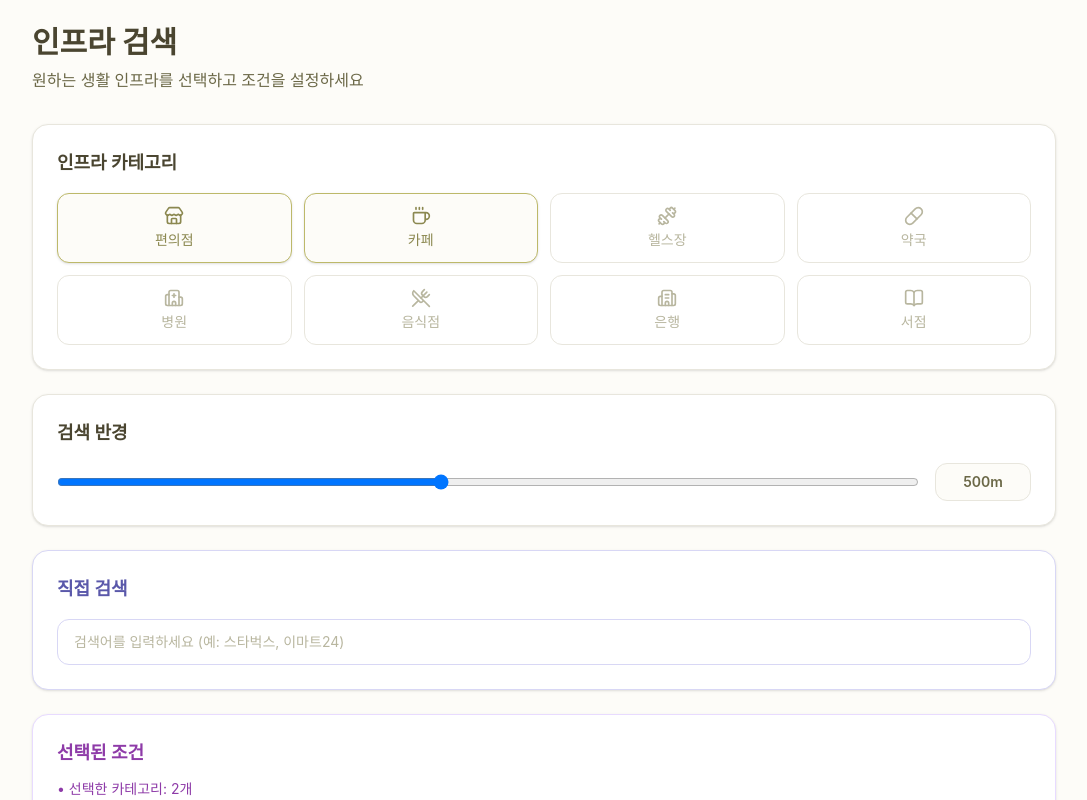
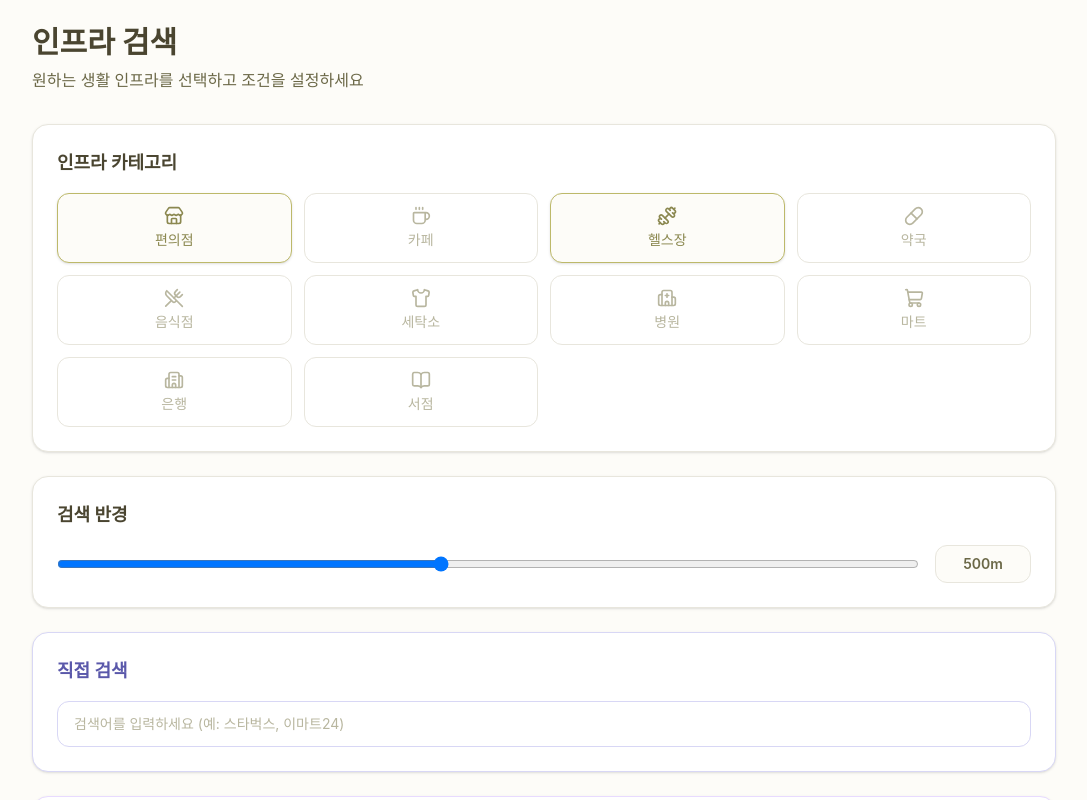
Before and after one commit to skku-2026-capstone-team-2/rooming-frontend, a React (Vite) app in the folder rooming/: page /infra-search in a window 1280 px wide. Shown: the top 800 px of the page, without its empty margins (96-1183 px from the left). Built offline with nearby package versions, Linux system fonts and the light colour scheme; a web font is replaced by a local one.

Commit message:
fix: 빌드 오류 수정

```diff
--- a/rooming/eslint.config.js
+++ b/rooming/eslint.config.js
@@ -19,8 +19,5 @@ export default defineConfig([
       ecmaVersion: 2020,
       globals: globals.browser,
     },
-    rules: {
-      'react-refresh/only-export-components': 'warn',
-    },
   },
 ])
--- a/rooming/src/app/pages/InfraSearchModal.tsx
+++ b/rooming/src/app/pages/InfraSearchModal.tsx
@@ -1,57 +1,88 @@
-import { useState } from "react";
+import { useState, type ElementType } from "react";
 import { useNavigate } from "react-router";
-import { Store, Coffee, Dumbbell, Pill, UtensilsCrossed, Shirt, Hospital, ShoppingCart, Building2, BookOpen } from "lucide-react";
+import {
+  Store,
+  Coffee,
+  Dumbbell,
+  Pill,
+  UtensilsCrossed,
+  Shirt,
+  Hospital,
+  ShoppingCart,
+  Building2,
+  BookOpen,
+} from "lucide-react";
 
-// const infraCategories = [
-//   { id: "convenience", name: "편의점", Icon: Store },
-//   { id: "cafe", name: "카페", Icon: Coffee },
-//   { id: "gym", name: "헬스장", Icon: Dumbbell },
-//   { id: "pharmacy", name: "약국", Icon: Pill },
-//   { id: "restaurant", name: "식당", Icon: UtensilsCrossed },
-//   { id: "laundry", name: "세탁소", Icon: Shirt },
-//   { id: "hospital", name: "병원", Icon: Hospital },
-//   { id: "mart", name: "마트", Icon: ShoppingCart },
-// ];
+type InfraCategory = {
+  id: string;
+  name: string;
+  Icon: ElementType;
+};
+
+const infraCategories: InfraCategory[] = [
+  { id: "convenience", name: "편의점", Icon: Store },
+  { id: "cafe", name: "카페", Icon: Coffee },
+  { id: "gym", name: "헬스장", Icon: Dumbbell },
+  { id: "pharmacy", name: "약국", Icon: Pill },
+  { id: "restaurant", name: "음식점", Icon: UtensilsCrossed },
+  { id: "laundry", name: "세탁소", Icon: Shirt },
+  { id: "hospital", name: "병원", Icon: Hospital },
+  { id: "mart", name: "마트", Icon: ShoppingCart },
+  { id: "bank", name: "은행", Icon: Building2 },
+  { id: "bookstore", name: "서점", Icon: BookOpen },
+];
 
 export default function InfraSearchModal() {
   const navigate = useNavigate();
-  const [selectedCategories, setSelectedCategories] = useState<string[]>(["convenience", "gym"]);
+  const [selectedCategories, setSelectedCategories] = useState<string[]>([
+    "convenience",
+    "gym",
+  ]);
   const [radius, setRadius] = useState(500);
   const [customSearch, setCustomSearch] = useState("");
 
-  // const toggleCategory = (id: string) => {
-  //   setSelectedCategories((prev) =>
-  //     prev.includes(id) ? prev.filter((c) => c !== id) : [...prev, id]
-  //   );
-  // };
+  const toggleCategory = (id: string) => {
+    setSelectedCategories((prev) =>
+      prev.includes(id)
+        ? prev.filter((categoryId) => categoryId !== id)
+        : [...prev, id]
+    );
+  };
 
   return (
     <div className="min-h-screen bg-[#FDFCF8] p-6">
       <div className="mx-auto max-w-5xl">
         <div className="mb-8">
           <h1 className="text-3xl font-bold text-[#4A4530]">인프라 검색</h1>
-          <p className="mt-2 text-[#6B6847]">원하는 생활 인프라를 선택하고 조건을 설정하세요</p>
+          <p className="mt-2 text-[#6B6847]">
+            원하는 생활 인프라를 선택하고 조건을 설정하세요
+          </p>
         </div>
 
         <div className="space-y-6">
-          {/* 카테고리 선택 */}
           <div className="rounded-2xl border border-[#E8E6DD] bg-white p-6 shadow-sm">
-            <h3 className="mb-4 text-lg font-bold text-[#4A4530]">인프라 카테고리</h3>
+            <h3 className="mb-4 text-lg font-bold text-[#4A4530]">
+              인프라 카테고리
+            </h3>
+
             <div className="grid grid-cols-2 gap-3 md:grid-cols-4">
-              <CategoryButton Icon={Store} label="편의점" selected />
-              <CategoryButton Icon={Coffee} label="카페" selected />
-              <CategoryButton Icon={Dumbbell} label="헬스장" />
-              <CategoryButton Icon={Pill} label="약국" />
-              <CategoryButton Icon={Hospital} label="병원" />
-              <CategoryButton Icon={UtensilsCrossed} label="음식점" />
-              <CategoryButton Icon={Building2} label="은행" />
-              <CategoryButton Icon={BookOpen} label="서점" />
+              {infraCategories.map((category) => (
+                <CategoryButton
+                  key={category.id}
+                  Icon={category.Icon}
+                  label={category.name}
+                  selected={selectedCategories.includes(category.id)}
+                  onClick={() => toggleCategory(category.id)}
+                />
+              ))}
             </div>
           </div>
 
-          {/* 반경 설정 */}
           <div className="rounded-2xl border border-[#E8E6DD] bg-white p-6 shadow-sm">
-            <h3 className="mb-4 text-lg font-bold text-[#4A4530]">검색 반경</h3>
+            <h3 className="mb-4 text-lg font-bold text-[#4A4530]">
+              검색 반경
+            </h3>
+
             <div className="flex items-center gap-4">
               <input
                 type="range"
@@ -59,34 +90,37 @@ export default function InfraSearchModal() {
                 max="1000"
                 step="100"
                 value={radius}
-                onChange={(e) => setRadius(Number(e.target.value))}
+                onChange={(event) => setRadius(Number(event.target.value))}
                 className="flex-1"
               />
+
               <div className="w-24 rounded-xl border border-[#E8E6DD] bg-[#FDFCF8] px-4 py-2 text-center text-sm font-semibold text-[#6B6847]">
                 {radius}m
               </div>
             </div>
           </div>
 
-          {/* 직접 검색 */}
           <div className="rounded-2xl border border-[#D8D7F5] bg-white p-6 shadow-sm">
-            <h3 className="mb-4 text-lg font-bold text-[#5A58AA]">직접 검색</h3>
+            <h3 className="mb-4 text-lg font-bold text-[#5A58AA]">
+              직접 검색
+            </h3>
+
             <input
               type="text"
               placeholder="검색어를 입력하세요 (예: 스타벅스, 이마트24)"
               value={customSearch}
-              onChange={(e) => setCustomSearch(e.target.value)}
+              onChange={(event) => setCustomSearch(event.target.value)}
               className="w-full rounded-xl border border-[#D8D7F5] bg-white px-4 py-3 text-sm text-[#6B6847] placeholder-[#B8B69F] focus:border-[#8B89DD] focus:outline-none focus:ring-2 focus:ring-[#8B89DD]/10"
             />
           </div>
 
-          {/* 선택된 조건 요약 */}
           <div className="rounded-2xl border border-[#E8DBFF] bg-white p-6 shadow-sm">
-            <h3 className="mb-3 text-lg font-bold text-[#8E3BA8]">선택된 조건</h3>
+            <h3 className="mb-3 text-lg font-bold text-[#8E3BA8]">
+              선택된 조건
+            </h3>
+
             <div className="space-y-2 text-sm text-[#8E3BA8]">
-              <div>
-                • 선택한 카테고리: {selectedCategories.length}개
-              </div>
+              <div>• 선택한 카테고리: {selectedCategories.length}개</div>
               <div>• 검색 반경: {radius}m</div>
               {customSearch && <div>• 직접 검색: {customSearch}</div>}
             </div>
@@ -95,14 +129,17 @@ export default function InfraSearchModal() {
 
         <div className="mt-8 flex justify-end gap-3">
           <button
+            type="button"
             onClick={() => navigate("/map")}
-            className="rounded-xl border border-[#E8E6DD] bg-white px-6 py-3 text-base font-semibold text-[#6B6847] hover:bg-[#FDFCF8] transition-all"
+            className="rounded-xl border border-[#E8E6DD] bg-white px-6 py-3 text-base font-semibold text-[#6B6847] transition-all hover:bg-[#FDFCF8]"
           >
             취소
           </button>
+
           <button
+            type="button"
             onClick={() => navigate("/infra-view")}
-            className="rounded-xl bg-[#4A4530] px-6 py-3 text-base font-semibold text-white hover:bg-[#3A3520] transition-all shadow-md hover:shadow-lg"
+            className="rounded-xl bg-[#4A4530] px-6 py-3 text-base font-semibold text-white shadow-md transition-all hover:bg-[#3A3520] hover:shadow-lg"
           >
             검색 결과 보기
           </button>
@@ -112,20 +149,26 @@ export default function InfraSearchModal() {
   );
 }
 
+type CategoryButtonProps = {
+  Icon: ElementType;
+  label: string;
+  selected?: boolean;
+  onClick: () => void;
+};
+
 function CategoryButton({
   Icon,
   label,
   selected = false,
-}: {
-  Icon: React.ElementType;
-  label: string;
-  selected?: boolean;
-}) {
+  onClick,
+}: CategoryButtonProps) {
   return (
     <button
-      className={`rounded-xl px-4 py-3 text-sm font-medium transition-all border ${selected
-        ? "border-[#BDB96A] bg-[#FDFCF8] text-[#8B8850] shadow-sm"
-        : "border-[#E8E6DD] bg-white text-[#B8B69F] hover:bg-[#FDFCF8] hover:border-[#BDB96A]"
+      type="button"
+      onClick={onClick}
+      className={`rounded-xl border px-4 py-3 text-sm font-medium transition-all ${selected
+          ? "border-[#BDB96A] bg-[#FDFCF8] text-[#8B8850] shadow-sm"
+          : "border-[#E8E6DD] bg-white text-[#B8B69F] hover:border-[#BDB96A] hover:bg-[#FDFCF8]"
         }`}
     >
       <Icon className="mx-auto h-5 w-5" />
--- a/rooming/src/app/pages/InfraViewScreen.tsx
+++ b/rooming/src/app/pages/InfraViewScreen.tsx
@@ -47,7 +47,7 @@ export default function InfraViewScreen() {
           <FilterToggle label="편의점" active />
           <FilterToggle label="카페" active />
           <FilterToggle label="헬스장" active />
-          <FilterToggle label="약국" />
+          <FilterToggle label="약국" active={false} />
         </div>
       </div>
     </div>
--- a/rooming/src/app/pages/PropertyDetailScreen.tsx
+++ b/rooming/src/app/pages/PropertyDetailScreen.tsx
@@ -1,4 +1,4 @@
-import { useNavigate, useParams } from "react-router";
+import { useNavigate } from "react-router";
 import { Home, Target, Dumbbell, Store, Phone } from "lucide-react";
 
 export default function PropertyDetailScreen() {
```
Also changed, not shown: rooming/src/app/pages/ResultScreen.tsx (+38 -13 lines).
